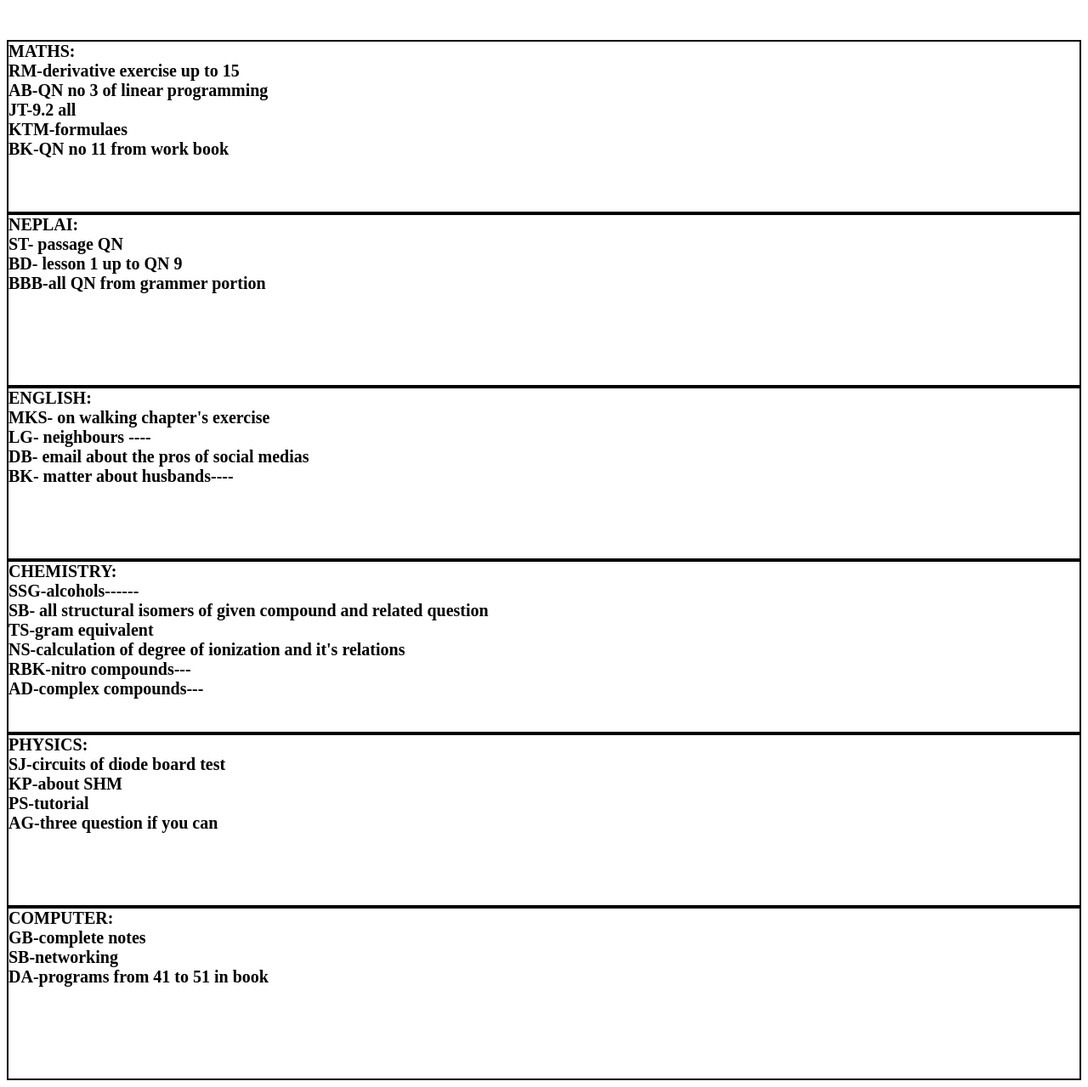
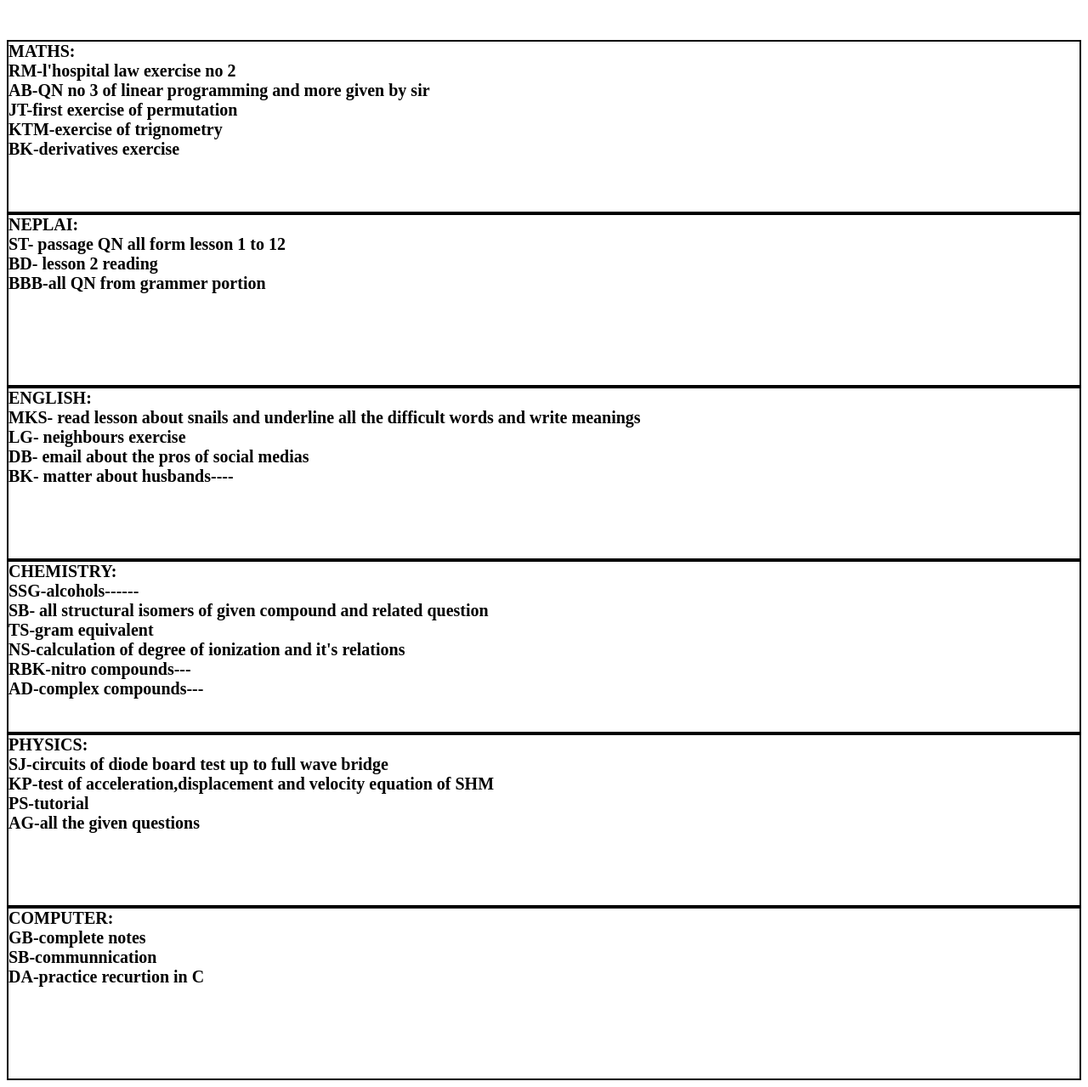
Before and after one commit to ANMOL3455/M13-pcACTV.com, a plain HTML site: page hw.html in a window 1280 px wide. Shown: the part 141-1420 px from the top of the page at 85% size. Drawn offline with Linux system fonts and the light colour scheme.

Commit message:
Update hw.html

```diff
--- a/hw.html
+++ b/hw.html
@@ -50,15 +50,15 @@ s0.parentNode.insertBefore(s1,s0);
 
 	MATHS:<br>
 
-	RM-derivative exercise up to 15<br>
+	RM-l'hospital law exercise no 2<br>
 
-	AB-QN no 3 of linear programming<br>
+	AB-QN no 3 of linear programming and more given by sir<br>
 
-	JT-9.2 all<br>
+	JT-first exercise of permutation<br>
 
-	KTM-formulaes<br>
+	KTM-exercise of trignometry<br>
 
-	BK-QN no 11 from work book
+	BK-derivatives exercise
 
 
 
@@ -67,9 +67,9 @@ s0.parentNode.insertBefore(s1,s0);
 
 NEPLAI:<br>
 
-ST- passage QN<br>
+ST- passage QN all form lesson 1 to 12<br>
 
-BD- lesson 1 up to QN 9<br>
+BD- lesson 2 reading<br>
 
 BBB-all QN from grammer portion<br>
 
@@ -77,9 +77,9 @@ BBB-all QN from grammer portion<br>
 <div class="sub">
 	ENGLISH:<br>
 
-	MKS- on walking chapter's exercise <br>
+	MKS- read lesson about snails and underline all the difficult words and write meanings <br>
 
-	LG- neighbours ----<br>
+	LG- neighbours exercise<br>
 
 	DB- email about the pros of social medias<br>
 
@@ -106,18 +106,18 @@ AD-complex compounds---
 
 
 	PHYSICS:<br>
-	SJ-circuits of diode board test<br>
-	KP-about SHM<br>
+	SJ-circuits of diode board test up to full wave bridge<br>
+	KP-test of acceleration,displacement and velocity equation of SHM<br>
 	PS-tutorial<br>
-	AG-three question if you can
+	AG-all the given questions
 </div>
 <div class="sub">
 
 
 	COMPUTER:<br>
 	GB-complete notes<br>
-	SB-networking<br>
-	DA-programs from 41 to 51 in book
+	SB-communnication<br>
+	DA-practice recurtion in C
 </div>
 
 
```
